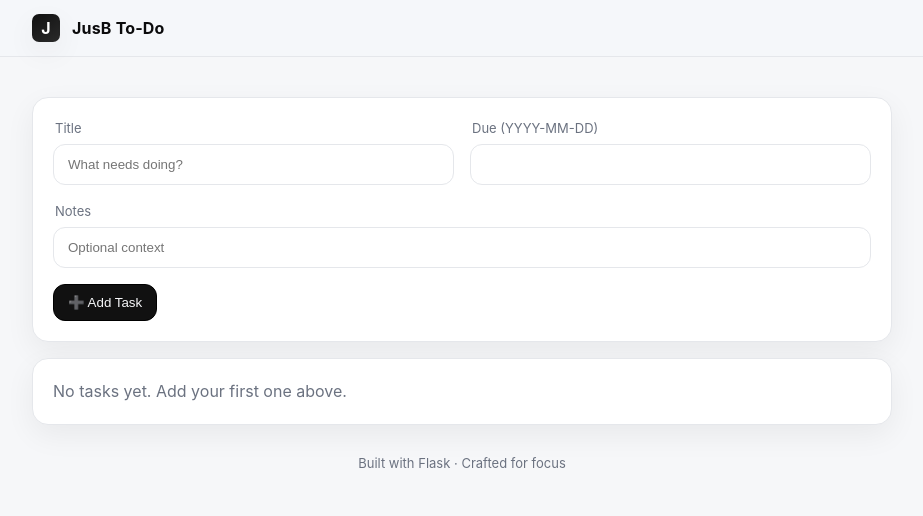
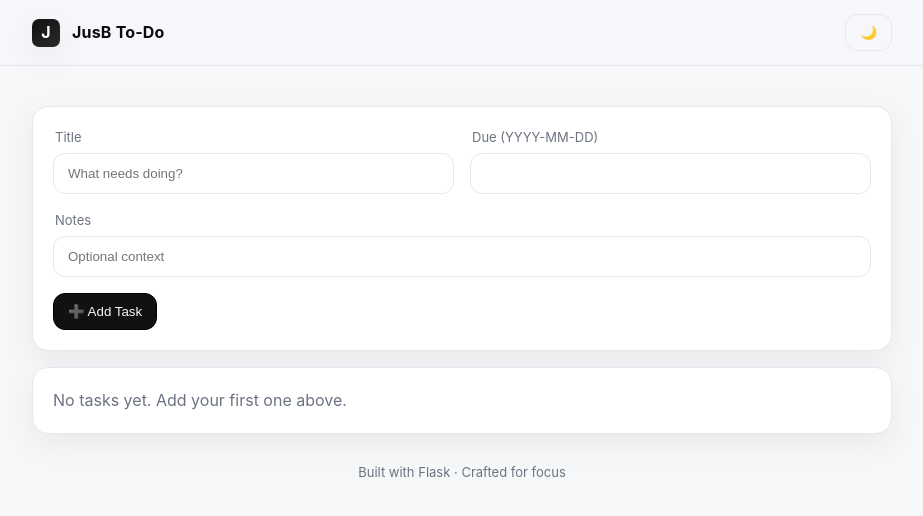
Before and after one commit to MusicNerd23/flask-todo, a Flask app: page / in a window 1280 px wide. Shown: the top 516 px of the page, without its empty margins (178-1101 px from the left). Run offline with Flask 3, Linux system fonts and the light colour scheme; data that the repository does not hold is empty.

Commit message:
feat(ui): add light/dark mode toggle with persistent preference

```diff
--- a/templates/base.html
+++ b/templates/base.html
@@ -6,7 +6,8 @@
   <title>JusB To‑Do</title>
   <style>
     :root{--bg:#f6f7f9;--card:#ffffff;--text:#0b0b0c;--muted:#6b7280;--primary:#111111;--accent:#c9a227;--border:#e5e7eb;--shadow:0 10px 30px rgba(0,0,0,.06)}
-    @media (prefers-color-scheme: dark){:root{--bg:#0d0e10;--card:#101214;--text:#f5f5f7;--muted:#a3a3a3;--primary:#f5f5f7;--accent:#d2b253;--border:#1f2329;--shadow:0 10px 30px rgba(0,0,0,.35)}}
+    /* Dark theme (manual toggle) */
+    :root.dark{--bg:#0d0e10;--card:#101214;--text:#f5f5f7;--muted:#a3a3a3;--primary:#f5f5f7;--accent:#d2b253;--border:#1f2329;--shadow:0 10px 30px rgba(0,0,0,.35)}
     *{box-sizing:border-box}
     html,body{height:100%}
     body{margin:0;background:var(--bg);color:var(--text);font:16px/1.55 -apple-system,BlinkMacSystemFont,"SF Pro Text","Helvetica Neue",Helvetica,Arial,ui-sans-serif,system-ui; -webkit-font-smoothing:antialiased; -moz-osx-font-smoothing:grayscale}
@@ -56,6 +57,8 @@
     <div class="nav-inner">
       <div class="logo">J</div>
       <div class="brand">JusB To‑Do</div>
+      <div style="margin-left:auto"></div>
+      <button id="theme-toggle" class="btn ghost" title="Toggle theme">🌙</button>
     </div>
   </div>
   <div class="container">
@@ -71,5 +74,24 @@
 
     <div class="footer">Built with Flask · Crafted for focus</div>
   </div>
+  <script>
+    (function(){
+      const root = document.documentElement;
+      const btn = document.getElementById('theme-toggle');
+      // Load saved preference, else fall back to system
+      const saved = localStorage.getItem('theme');
+      if (saved === 'dark') root.classList.add('dark');
+      if (saved === 'light') root.classList.remove('dark');
+      // Set initial icon
+      btn.textContent = root.classList.contains('dark') ? '☀️' : '🌙';
+      // Toggle handler
+      btn.addEventListener('click', function(){
+        root.classList.toggle('dark');
+        const isDark = root.classList.contains('dark');
+        localStorage.setItem('theme', isDark ? 'dark' : 'light');
+        btn.textContent = isDark ? '☀️' : '🌙';
+      });
+    })();
+  </script>
 </body>
 </html>
```
